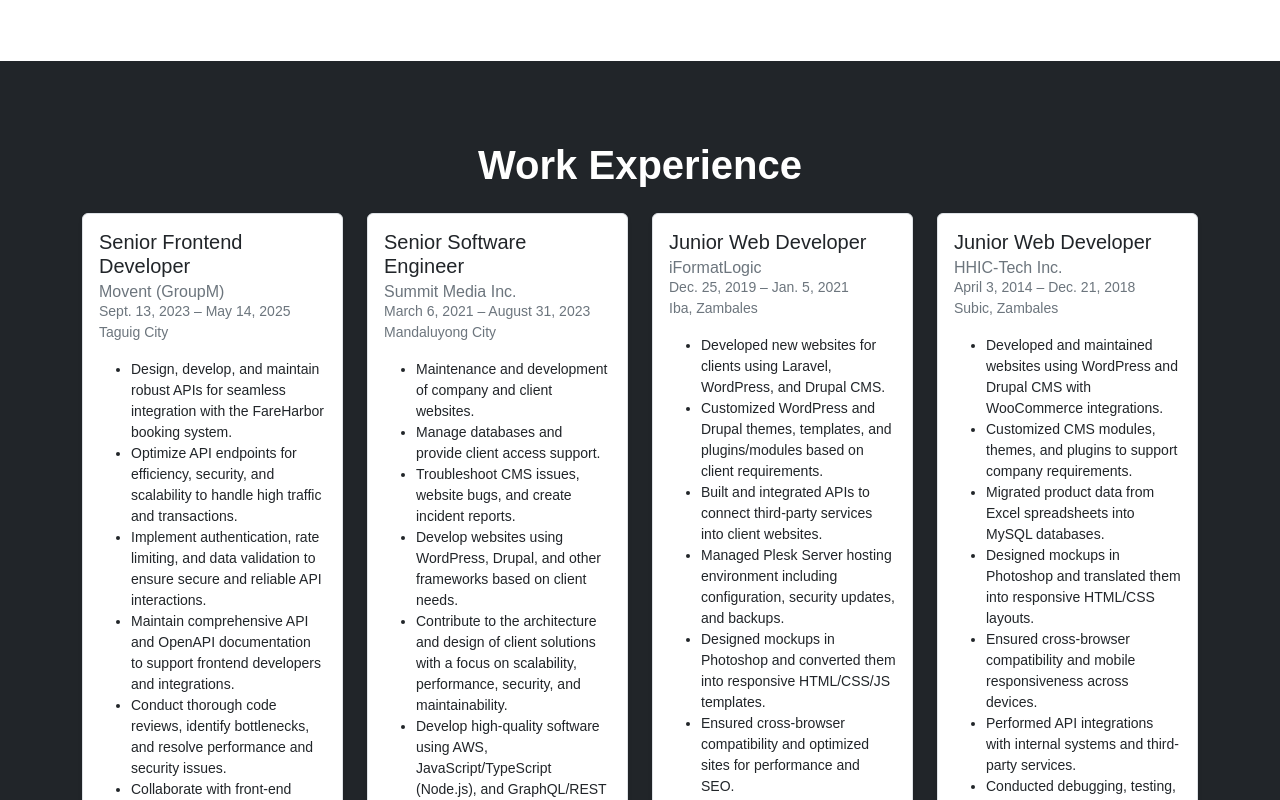
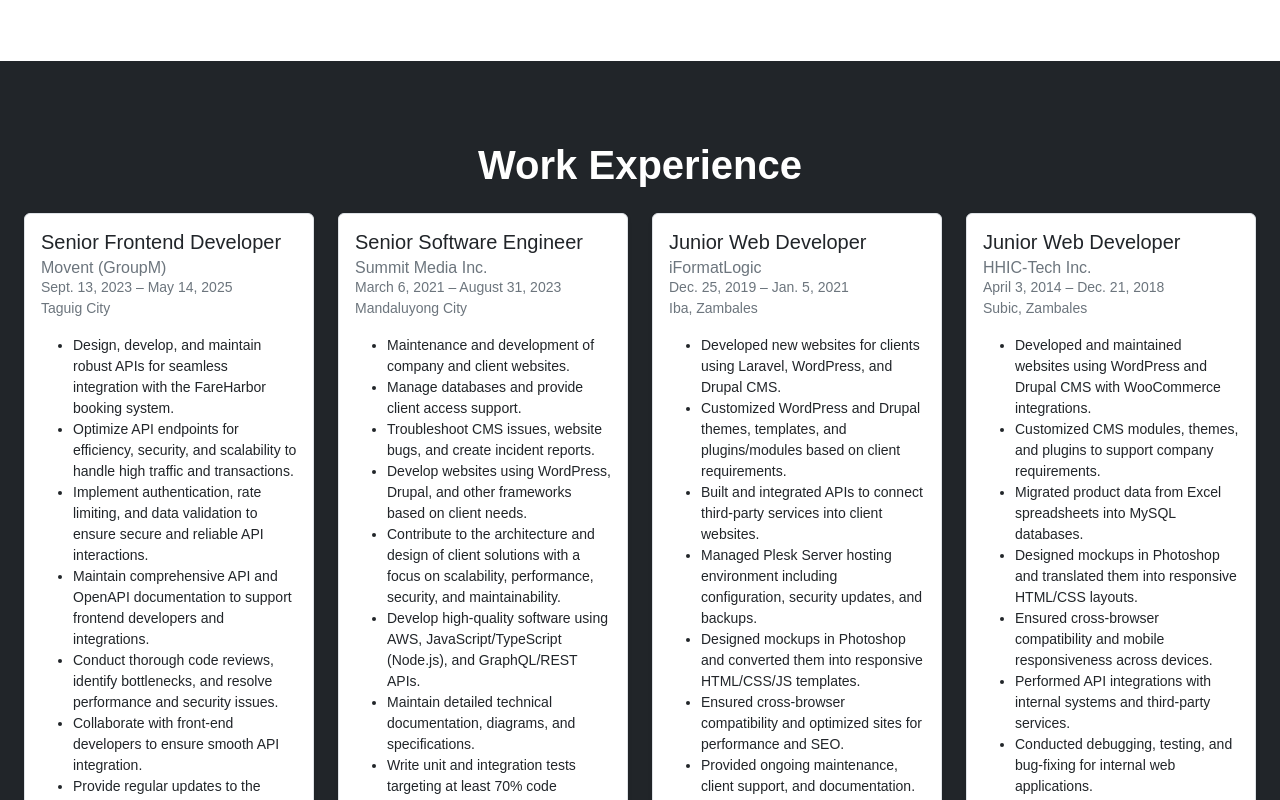
Before and after one commit to dhey23/diodoble.github.io, a plain HTML site: page index.html in a window 1280 px wide. Shown: the part 1190-1990 px from the top of the page. Drawn offline with nearby package versions, Linux system fonts and the light colour scheme.

Commit message:
Update index.html

```diff
--- a/index.html
+++ b/index.html
@@ -269,7 +269,7 @@
 
         <!-- Experience Section -->
         <section id="experience" class="my-5 bg-dark container-fluid">
-            <div class="container py-5">
+            <div class="container-fluid py-5">
                 <h2 class="section-title mb-4 text-center text-white  fw-bold h1 ">Work Experience</h2>
                 <div class="row row-cols-1 row-cols-md-4 g-4">
 
```
